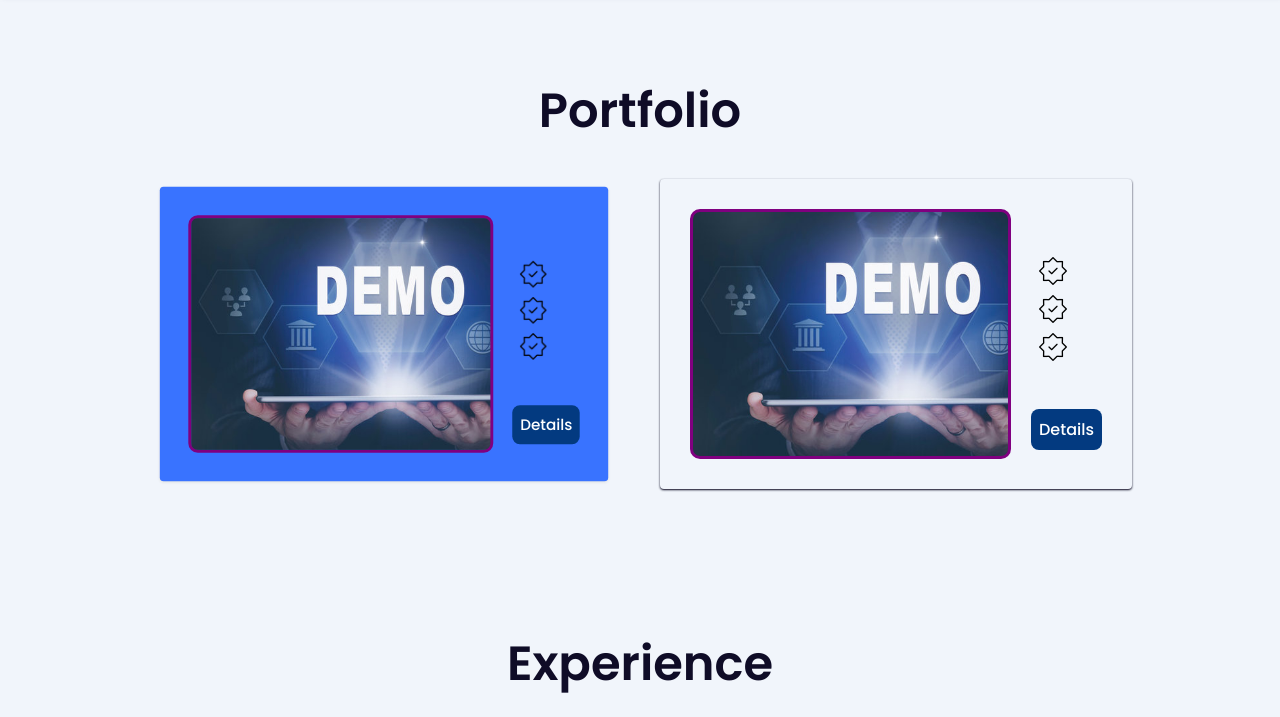
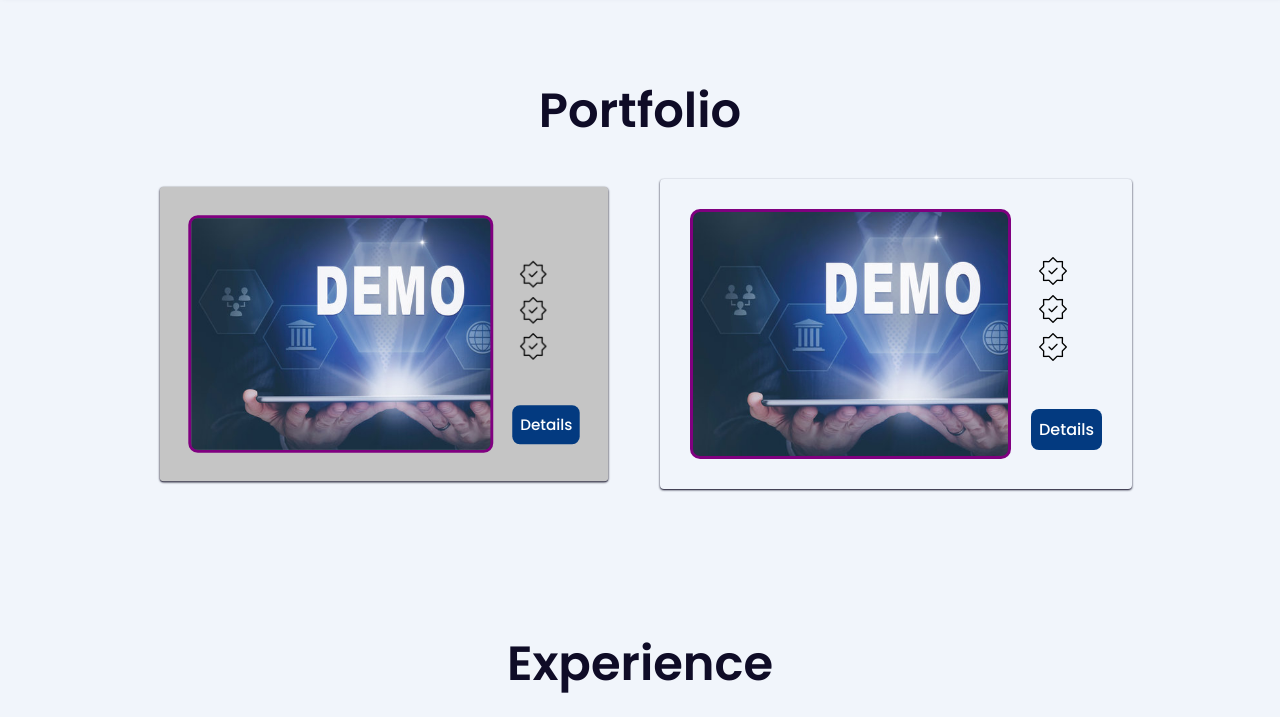
Before and after one commit to bilalakhter/Practice-minimalist-template-portfolio, a plain HTML site: page index.html in a window 1280 px wide. In both pictures the pointer is over the element 384 px from the left and 1688 px from the top of the page. Shown: the part 1355-2072 px from the top of the page. Drawn offline with nearby package versions, Linux system fonts and the light colour scheme.

Commit message:
requested changes for merging PR

```diff
--- a/style.css
+++ b/style.css
@@ -657,10 +657,10 @@ header.shadow {
 }
 
 .portfolio-item:hover {
-  background: #3973ff;
-  color: #fefefe;
+  background: #c5c5c5;
+  color: #0f0c27;
   scale: 0.95;
-  transition: 0.5s;
+  transition: 0.25s;
   box-shadow: 0 1px 3px rgba(0, 0, 0.2, 0.12), 0 1px 2px;
 }
 
```
Also changed, not shown: index.html (+1 -2 lines).
